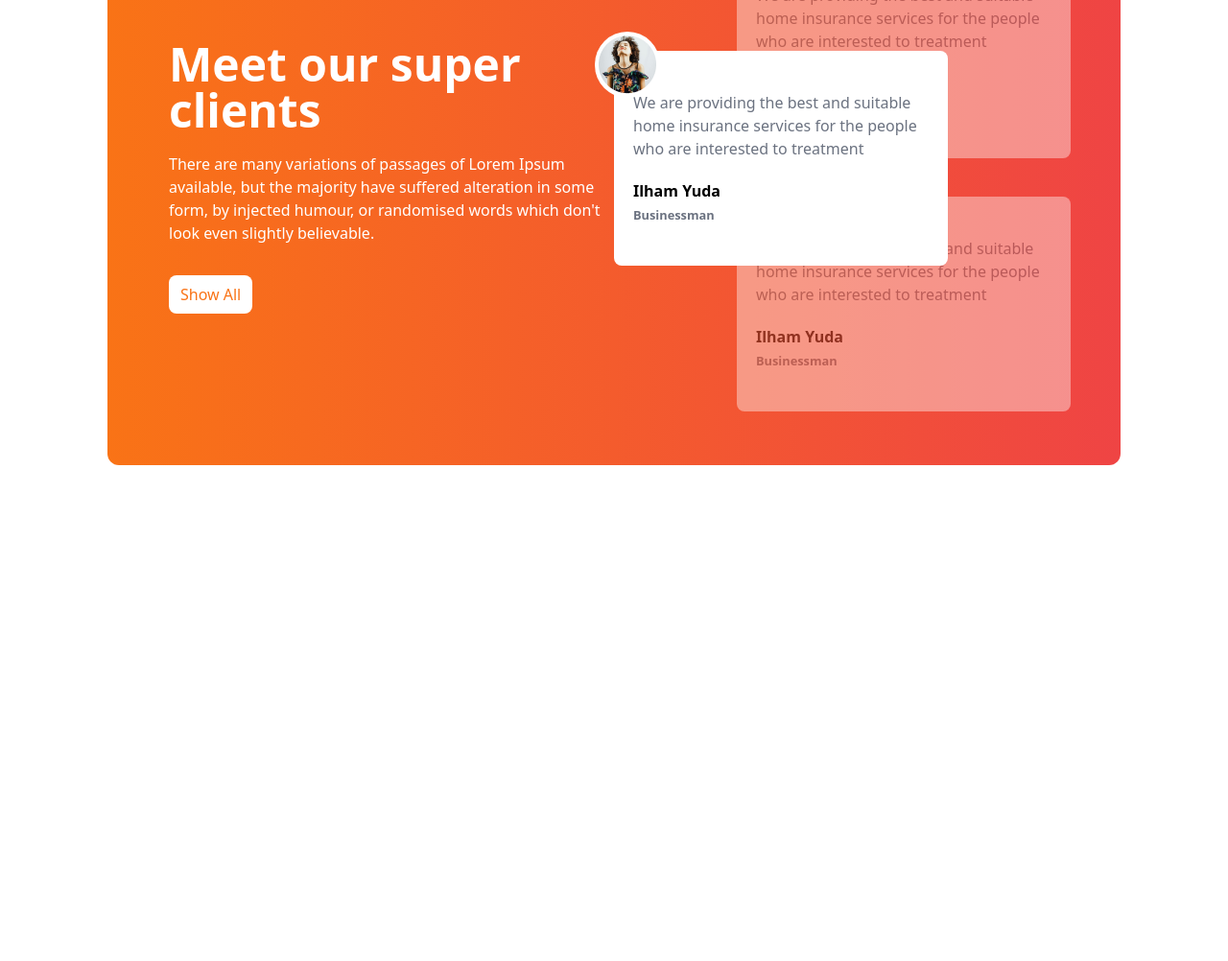
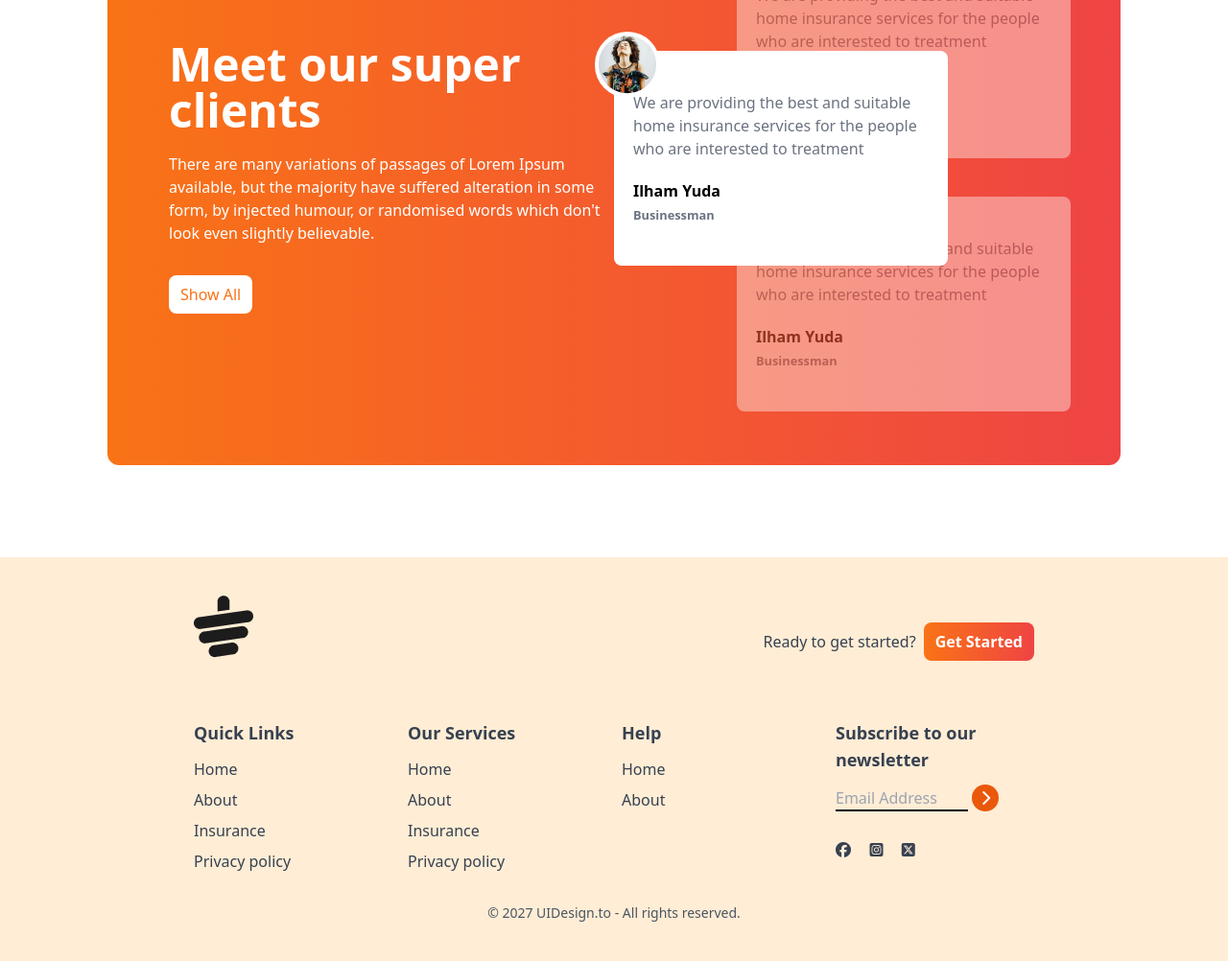
Before and after one commit to AzaxFard/Tea-House-Website, a plain HTML site: page index.html in a window 1280 px wide. Shown: the part 1978-2980 px from the top of the page at 96% size. Before the commit the page ends 2559 px from the top, so only its background shows below. Drawn offline with nearby package versions, Linux system fonts and the light colour scheme.

Commit message:
added footer section"

```diff
--- a/index.html
+++ b/index.html
@@ -214,7 +214,73 @@
                 </div>
             </div>
         </section>
+
+        <!-- News section (not done yet)-->
+
     </main>
+    <!-- footer section -->
+    <footer class="bg-orange-100 text-gray-700 py-10 px-4 md:px-14">
+        <div class="w-9/12 mx-auto">
+            <!-- logo -->
+            <div class="mb-8 flex justify-between">
+                <img class="mb-8" src="images/cup.png" alt="">
+                <div class="flex items-center gap-2">
+                    <h4>Ready to get started?</h4>
+                    <button
+                        class="bg-gradient-to-r from-orange-500 to-red-500 px-3 py-2 rounded-lg text-white font-bold">Get
+                        Started</button>
+                </div>
+            </div>
+            <!-- links -->
+            <div class="grid grid-cols-1 md:grid-cols-2 lg:grid-cols-4 gap-4">
+                <!-- first column -->
+                <div>
+                    <h3 class="font-semibold text-lg mb-3">Quick Links</h3>
+                    <ul class="space-y-2">
+                        <li><a class="hover:text-orange-600" href="#">Home</a></li>
+                        <li><a class="hover:text-orange-600" href="#">About</a></li>
+                        <li><a class="hover:text-orange-600" href="#">Insurance</a></li>
+                        <li><a class="hover:text-orange-600" href="#">Privacy policy</a></li>
+                    </ul>
+                </div>
+                <!-- second column -->
+                <div>
+                    <h3 class="font-semibold text-lg mb-3">Our Services</h3>
+                    <ul class="space-y-2">
+                        <li><a class="hover:text-orange-600" href="#">Home</a></li>
+                        <li><a class="hover:text-orange-600" href="#">About</a></li>
+                        <li><a class="hover:text-orange-600" href="#">Insurance</a></li>
+                        <li><a class="hover:text-orange-600" href="#">Privacy policy</a></li>
+                    </ul>
+                </div>
+                <!-- third column -->
+                <div>
+                    <h3 class="font-semibold text-lg mb-3">Help</h3>
+                    <ul class="space-y-2">
+                        <li><a class="hover:text-orange-600" href="#">Home</a></li>
+                        <li><a class="hover:text-orange-600" href="#">About</a></li>
+                    </ul>
+                </div>
+                <!-- fourth column -->
+                <div>
+                    <h3 class="font-semibold text-lg mb-3">Subscribe to our newsletter</h3>
+                    <div class="flex flex-col space-y-2">
+                        <div>
+                            <input class="bg-transparent border-b-2 border-black w-4/6" placeholder="Email Address" type="text">
+                            <i class="fa-solid fa-chevron-right bg-orange-600 inline-flex w-7 h-7 rounded-full text-white justify-center items-center"></i>
+                            <div class="flex justify-between w-2/5 mb-2 mt-8">
+                                <i class="fa-brands fa-facebook"></i>
+                                <i class="fa-brands fa-square-instagram"></i>
+                                <i class="fa-brands fa-square-x-twitter"></i>
+                            </div>
+                        </div>
+                    </div>
+                </div>
+            </div>
+            <div class="text-center pt-4 mt-4 text-sm text-gray-600">© 2027 UIDesign.to - All rights reserved.
+            </div>
+        </div>
+    </footer>
 </body>
 
 </html>
```
